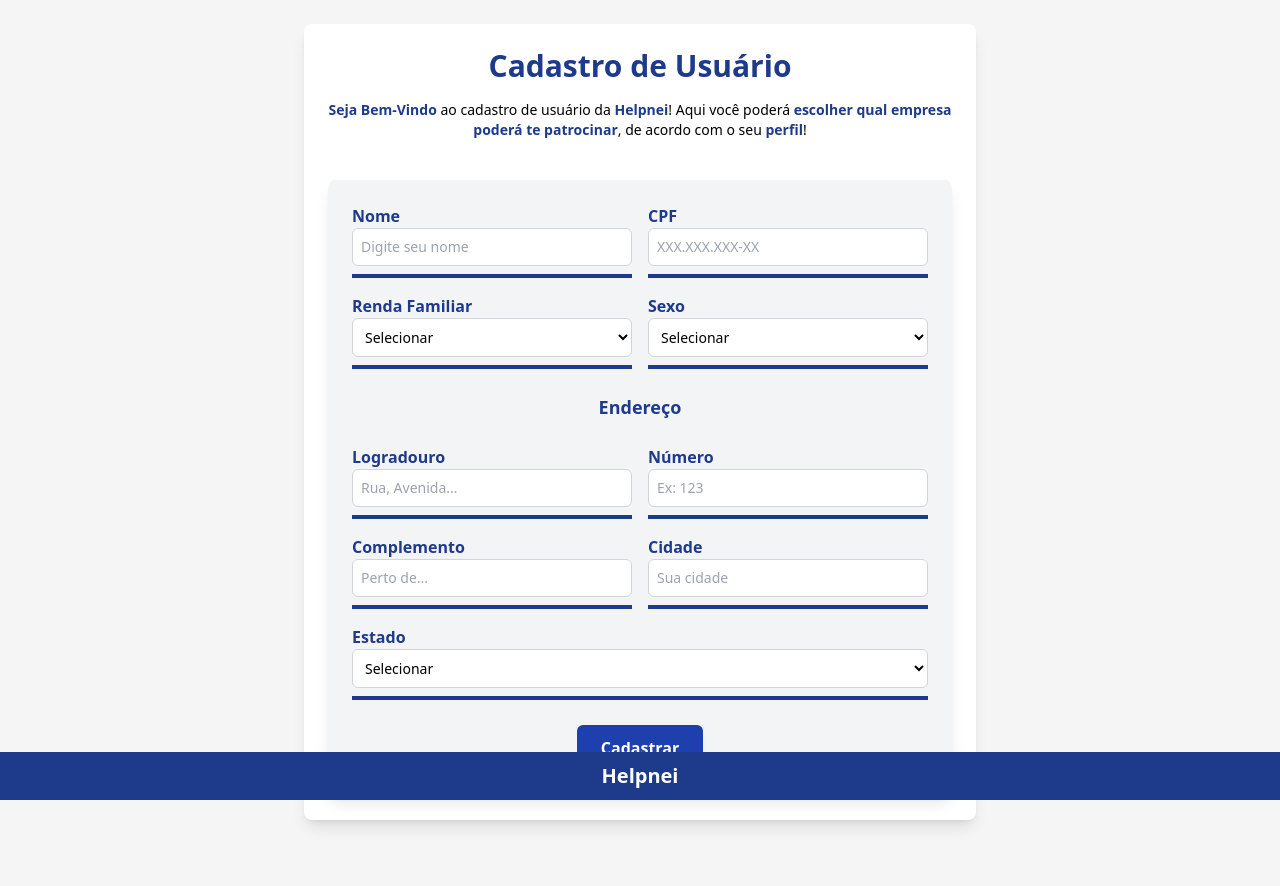
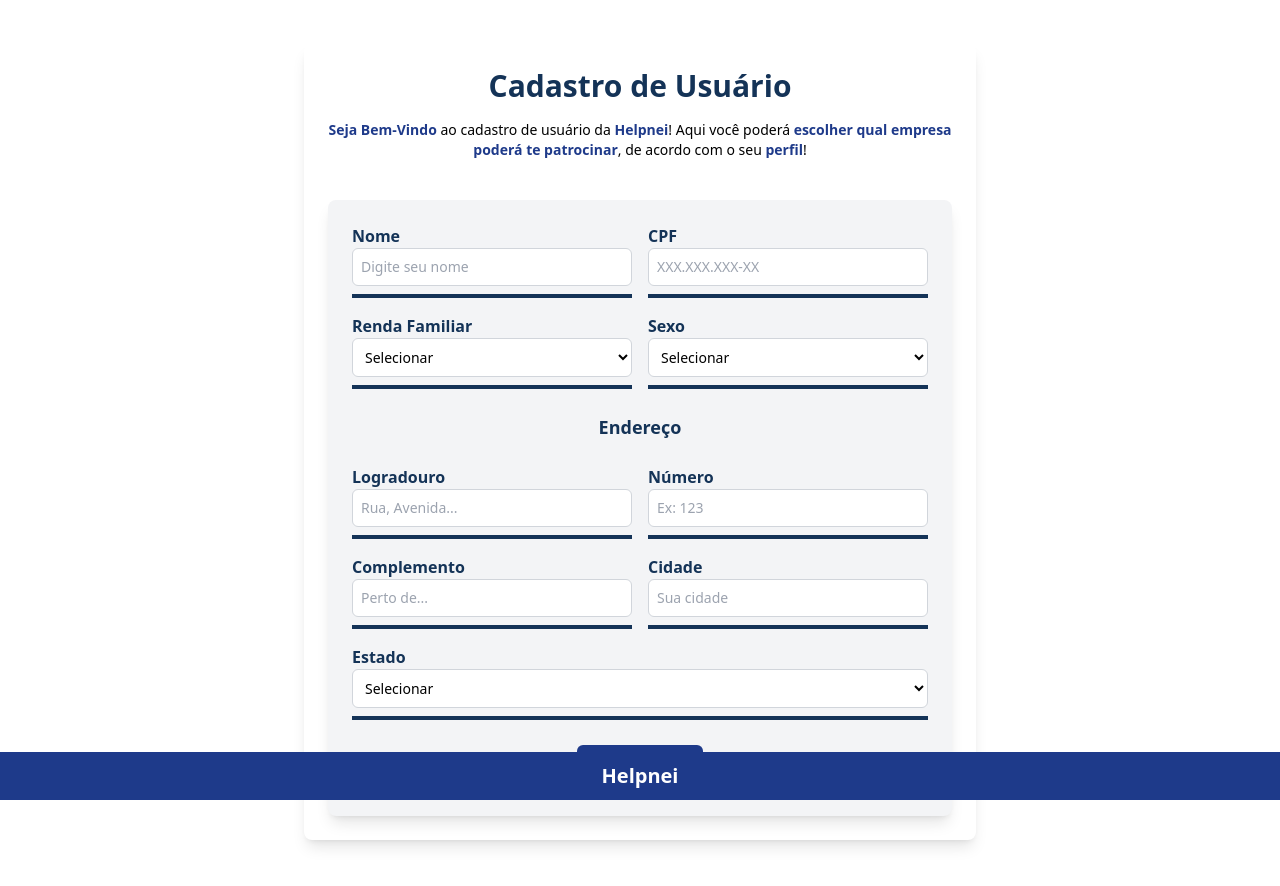
Before and after one commit to the-devs-department/FRONT-END-HELPNEI, a React (Vite) app: page / in a window 1280 px wide. Shown: the top 886 px of the page. Built offline with nearby package versions, Linux system fonts and the light colour scheme; a web font is replaced by a local one.

Commit message:
refactor(FI-52, 70): ajusta ordem de cards e padroniza paleta de cores conforme solicitação do cliente

```diff
--- a/src/App.css
+++ b/src/App.css
@@ -1,51 +1,24 @@
 @tailwind base;
 @tailwind components;
 @tailwind utilities;
-@keyframes shake {
-  0% { transform: translateX(0); }
-  20% { transform: translateX(-4px); }
-  40% { transform: translateX(4px); }
-  60% { transform: translateX(-4px); }
-  80% { transform: translateX(4px); }
-  100% { transform: translateX(0); }
-}
 
-.shake {
-  animation: shake 0.3s ease-in-out;
+/* Custom CSS */
+:root {
+  --color-blue-primary: rgba(20, 51, 87, 1);
+  --color-blue-secondary: rgb(0, 94, 255);
+  --color-blue-opacity: rgba(43, 0, 255, 0.15);
 }
 
 body {
   font-family: Arial, sans-serif;
-  background-color: #f5f5f5;
-  display: flex;
-  justify-content: center;
-  align-items: center;
+  background-color: #ffffff;
   min-height: 100vh;
-  padding: 0px;
-}
-
-
-
-body.cadastro-body {
-  padding: 0px;
-  padding-bottom: 50px;
-  background-color: #f5f5f5;
-}
-
-
-
-body.dashboard-body {
   padding: 20px;
-  padding-bottom: 70px;
-  padding-top: 0px;
 }
 
 .max-w-4xl {
   width: 100%;
   max-width: 1024px;
-  background-color: #fff;
-  box-shadow: 0 4px 6px rgba(0, 0, 0, 0.1);
-  border-radius: 10px;
 }
 
 .flex.items-center.justify-around {
--- a/src/containers/Cadastro.tsx
+++ b/src/containers/Cadastro.tsx
@@ -18,7 +18,7 @@ const CadastroPage: React.FC = () => {
       <div className="bg-white max-w-2xl w-full p-6 shadow-lg rounded-lg">
 
 
-        <h1 className="text-3xl font-bold text-center text-blue-900 mb-4">
+        <h1 className="text-3xl font-bold text-center text-[var(--color-blue-primary)] mb-4">
           Cadastro de Usuário
         </h1>
         <p className="text-center text-sm mb-10">
@@ -36,95 +36,95 @@ const CadastroPage: React.FC = () => {
         <form className="space-y-6 bg-gray-100 shadow-lg p-6 rounded-lg">
           <div className="grid grid-cols-1 md:grid-cols-2 gap-6">
             <div>
-              <label className="block font-bold text-blue-900">Nome</label>
+              <label className="block font-bold text-[var(--color-blue-primary)]">Nome</label>
               <input
                 type="text"
                 placeholder="Digite seu nome"
                 className="w-full bg-white border border-gray-300 rounded-md focus:ring focus:ring-blue-300 text-sm p-2"
               />
-              <hr className="border-t-4 border-blue-900 mt-2" />
+              <hr className="border-t-4 border-[var(--color-blue-primary)] mt-2" />
             </div>
 
             <div>
-              <label className="block font-bold text-blue-900">CPF</label>
+              <label className="block font-bold text-[var(--color-blue-primary)]">CPF</label>
               <input
                 type="text"
                 placeholder="XXX.XXX.XXX-XX"
                 className="w-full bg-white border border-gray-300 rounded-md focus:ring focus:ring-blue-300 text-sm p-2"
               />
-              <hr className="border-t-4 border-blue-900 mt-2" />
+              <hr className="border-t-4 border-[var(--color-blue-primary)] mt-2" />
             </div>
 
 
 
             <div>
-              <label className="block font-bold text-blue-900">Renda Familiar</label>
+              <label className="block font-bold text-[var(--color-blue-primary)]">Renda Familiar</label>
               <select className="w-full bg-white border border-gray-300 rounded-md focus:ring focus:ring-blue-300 text-sm p-2">
                 <option disabled selected>Selecionar</option>
                 <option value="ate1">Até 1 salário</option>
                 <option value="ate3">Até 3 salários</option>
                 <option value="mais3">Mais de 3 salários</option>
               </select>
-              <hr className="border-t-4 border-blue-900 mt-2" />
+              <hr className="border-t-4 border-[var(--color-blue-primary)] mt-2" />
             </div>
 
             <div>
-              <label className="block font-bold text-blue-900">Sexo</label>
+              <label className="block font-bold text-[var(--color-blue-primary)]">Sexo</label>
               <select className="w-full bg-white border border-gray-300 rounded-md focus:ring focus:ring-blue-300 text-sm p-2">
                 <option disabled selected>Selecionar</option>
                 <option value="feminino">Feminino</option>
                 <option value="masculino">Masculino</option>
                 <option value="outro">Outro</option>
               </select>
-              <hr className="border-t-4 border-blue-900 mt-2" />
+              <hr className="border-t-4 border-[var(--color-blue-primary)] mt-2" />
             </div>
           </div>
 
-          <div className="text-center font-bold text-lg mt-6 text-blue-900">Endereço</div>
+          <div className="text-center font-bold text-lg mt-6 text-[var(--color-blue-primary)]">Endereço</div>
 
           <div className="grid grid-cols-1 md:grid-cols-2 gap-6">
             <div>
-              <label className="block font-bold text-blue-900">Logradouro</label>
+              <label className="block font-bold text-[var(--color-blue-primary)]">Logradouro</label>
               <input
                 type="text"
                 placeholder="Rua, Avenida..."
                 className="w-full bg-white border border-gray-300 rounded-md focus:ring focus:ring-blue-300 text-sm p-2"
               />
-              <hr className="border-t-4 border-blue-900 mt-2" />
+              <hr className="border-t-4 border-[var(--color-blue-primary)] mt-2" />
             </div>
 
             <div>
-              <label className="block font-bold text-blue-900">Número</label>
+              <label className="block font-bold text-[var(--color-blue-primary)]">Número</label>
               <input
                 type="text"
                 placeholder="Ex: 123"
                 className="w-full bg-white border border-gray-300 rounded-md focus:ring focus:ring-blue-300 text-sm p-2"
               />
-              <hr className="border-t-4 border-blue-900 mt-2" />
+              <hr className="border-t-4 border-[var(--color-blue-primary)] mt-2" />
             </div>
 
             <div>
-              <label className="block font-bold text-blue-900">Complemento</label>
+              <label className="block font-bold text-[var(--color-blue-primary)]">Complemento</label>
               <input
                 type="text"
                 placeholder="Perto de..."
                 className="w-full bg-white border border-gray-300 rounded-md focus:ring focus:ring-blue-300 text-sm p-2"
               />
-              <hr className="border-t-4 border-blue-900 mt-2" />
+              <hr className="border-t-4 border-[var(--color-blue-primary)] mt-2" />
             </div>
 
             <div>
-              <label className="block font-bold text-blue-900">Cidade</label>
+              <label className="block font-bold text-[var(--color-blue-primary)]">Cidade</label>
               <input
                 type="text"
                 placeholder="Sua cidade"
                 className="w-full bg-white border border-gray-300 rounded-md focus:ring focus:ring-blue-300 text-sm p-2"
               />
-              <hr className="border-t-4 border-blue-900 mt-2" />
+              <hr className="border-t-4 border-[var(--color-blue-primary)] mt-2" />
             </div>
 
             <div className="md:col-span-2">
-              <label className="block font-bold text-blue-900">Estado</label>
+              <label className="block font-bold text-[var(--color-blue-primary)]">Estado</label>
               <select className="w-full bg-white border border-gray-300 rounded-md focus:ring focus:ring-blue-300 text-sm p-2">
                 <option disabled selected>Selecionar</option>
                 <option value="SP">SP</option>
@@ -132,12 +132,12 @@ const CadastroPage: React.FC = () => {
                 <option value="MG">MG</option>
                 <option value="RS">RS</option>
               </select>
-              <hr className="border-t-4 border-blue-900 mt-2" />
+              <hr className="border-t-4 border-[var(--color-blue-primary)] mt-2" />
             </div>
           </div>
 
           <div className="text-center py-3">
-            <Link to="/dashboard" className="bg-blue-800 text-white font-bold py-3 px-6 rounded-md hover:bg-blue-900 transition">Cadastrar</Link>
+            <Link to="/dashboard" className="bg-blue-900 text-white font-bold py-3 px-6 rounded-md hover:bg-blue-700 transition">Cadastrar</Link>
           </div>
         </form>
 
```
Also changed, not shown: src/containers/Dashboard.tsx (+29 -24 lines).
